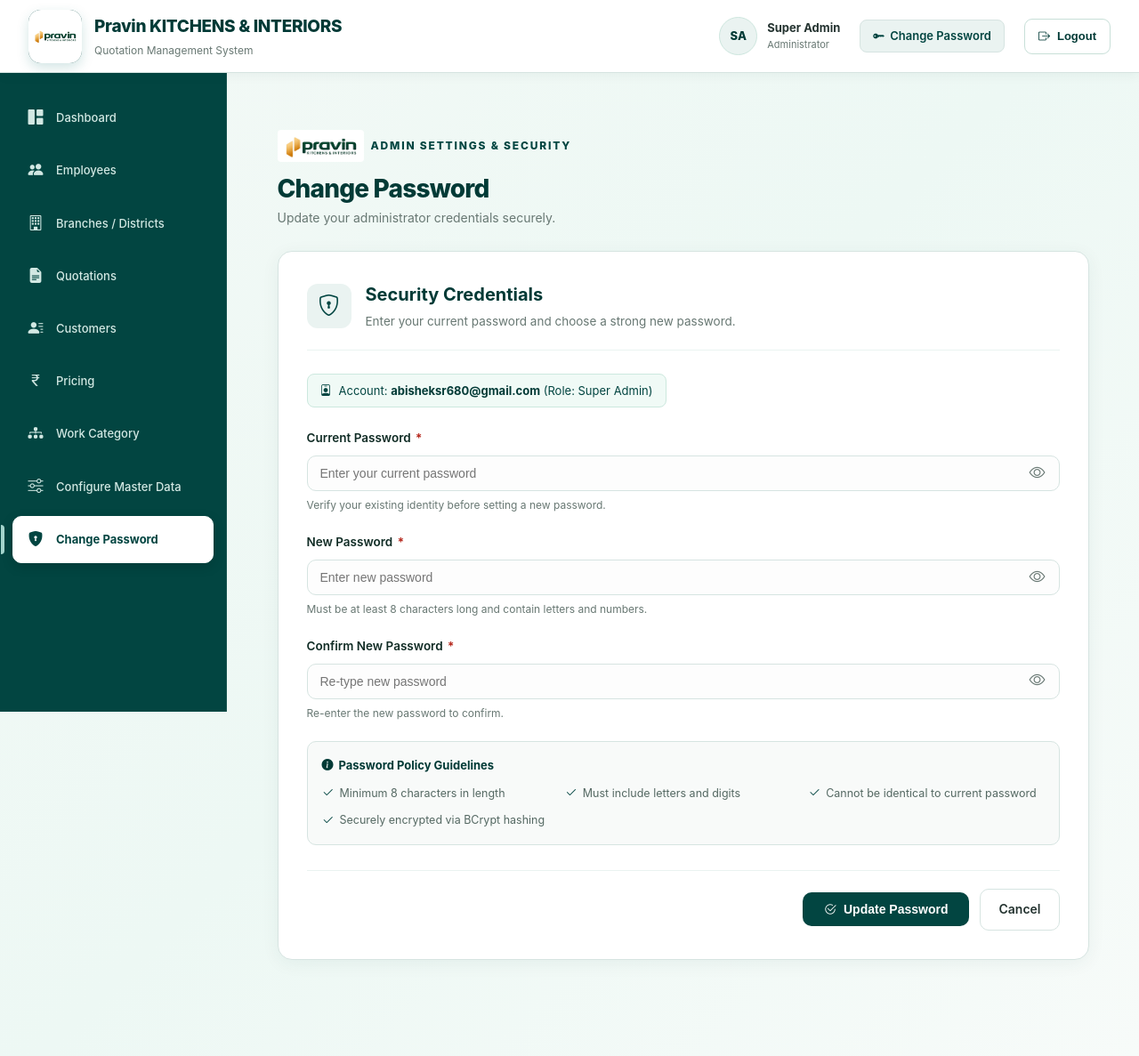
After one commit to Abishek7601/pravin-kitchen-software, a Spring Boot app: page /admin/change-password in a window 1280 px wide. The commit adds this page. Shown: the whole page at 89% size. Run offline with Spring Boot 4, Linux system fonts and the light colour scheme; a user stored in the database is signed in; some of the project's set-up classes (security, data sources, template engines, error pages and the like) are left out, and stand-ins take their place.

Commit message:
change password field

```diff
--- a/src/main/java/com/example/pravin_quotation/config/DataInitializer.java
+++ b/src/main/java/com/example/pravin_quotation/config/DataInitializer.java
@@ -12,7 +12,7 @@ import org.springframework.security.crypto.password.PasswordEncoder;
 public class DataInitializer {
 
     @Bean
-    CommandLineRunner createSuperAdmin(
+    public CommandLineRunner createSuperAdmin(
             UserRepository userRepository,
             PasswordEncoder passwordEncoder) {
 
@@ -21,7 +21,7 @@ public class DataInitializer {
             String adminEmail = "abisheksr680@gmail.com";
             String adminPassword = "Admin@123";
 
-            if (!userRepository.existsByEmail(adminEmail)) {
+            if (!userRepository.existsByEmail(adminEmail) && !userRepository.existsByRole(Role.SUPER_ADMIN)) {
 
                 User admin = new User();
 
--- /dev/null
+++ b/src/main/java/com/example/pravin_quotation/controller/AdminPasswordController.java
@@ -0,0 +1,80 @@
+package com.example.pravin_quotation.controller;
+
+import com.example.pravin_quotation.model.User;
+import com.example.pravin_quotation.repository.UserRepository;
+import com.example.pravin_quotation.service.AdminPasswordService;
+import org.springframework.security.core.Authentication;
+import org.springframework.stereotype.Controller;
+import org.springframework.ui.Model;
+import org.springframework.web.bind.annotation.GetMapping;
+import org.springframework.web.bind.annotation.PostMapping;
+import org.springframework.web.bind.annotation.RequestMapping;
+import org.springframework.web.bind.annotation.RequestParam;
+import org.springframework.web.servlet.mvc.support.RedirectAttributes;
+
+/**
+ * Controller for Admin Change Password feature under Admin Settings / Security.
+ */
+@Controller
+@RequestMapping("/admin")
+public class AdminPasswordController {
+
+    private final AdminPasswordService adminPasswordService;
+    private final UserRepository userRepository;
+
+    public AdminPasswordController(AdminPasswordService adminPasswordService, UserRepository userRepository) {
+        this.adminPasswordService = adminPasswordService;
+        this.userRepository = userRepository;
+    }
+
+    /**
+     * Renders the Change Password page.
+     */
+    @GetMapping({"/change-password", "/settings/change-password", "/security/change-password"})
+    public String showChangePasswordPage(Authentication authentication, Model model) {
+        if (authentication != null) {
+            String email = authentication.getName();
+            userRepository.findByEmail(email).ifPresent(user -> model.addAttribute("adminUser", user));
+            model.addAttribute("adminEmail", email);
+        }
+        return "admin/change-password";
+    }
+
+    /**
+     * Processes the Change Password form submission.
+     */
+    @PostMapping({"/change-password", "/settings/change-password", "/security/change-password"})
+    public String processChangePassword(
+            @RequestParam(required = false) String currentPassword,
+            @RequestParam(required = false) String newPassword,
+            @RequestParam(required = false) String confirmPassword,
+            Authentication authentication,
+            RedirectAttributes redirectAttributes) {
+
+        if (authentication == null || !authentication.isAuthenticated()) {
+            return "redirect:/login";
+        }
+
+        try {
+            adminPasswordService.changePassword(
+                    authentication.getName(),
+                    currentPassword,
+                    newPassword,
+                    confirmPassword
+            );
+
+            redirectAttributes.addFlashAttribute(
+                    "successMessage",
+                    "Password changed successfully! Your new password is now active."
+            );
+            return "redirect:/admin/change-password";
+
+        } catch (IllegalArgumentException | IllegalStateException e) {
+            redirectAttributes.addFlashAttribute("errorMessage", e.getMessage());
+            return "redirect:/admin/change-password";
+        } catch (Exception e) {
+            redirectAttributes.addFlashAttribute("errorMessage", "An error occurred while updating the password.");
+            return "redirect:/admin/change-password";
+        }
+    }
+}
--- a/src/main/java/com/example/pravin_quotation/repository/UserRepository.java
+++ b/src/main/java/com/example/pravin_quotation/repository/UserRepository.java
@@ -1,5 +1,6 @@
 package com.example.pravin_quotation.repository;
 
+import com.example.pravin_quotation.model.Role;
 import com.example.pravin_quotation.model.User;
 import org.springframework.data.jpa.repository.JpaRepository;
 
@@ -12,5 +13,7 @@ public interface UserRepository extends JpaRepository<User, Long> {
 
     boolean existsByEmail(String email);
 
+    boolean existsByRole(Role role);
+
     List<User> findByBranchId(Long branchId);
 }
--- /dev/null
+++ b/src/main/resources/templates/admin/change-password.html
@@ -0,0 +1,445 @@
+<!DOCTYPE html>
+<html lang="en" xmlns:th="http://www.thymeleaf.org">
+<head>
+  <meta charset="UTF-8">
+  <meta name="viewport" content="width=device-width, initial-scale=1.0">
+  <title>Change Password | Pravin KITCHENS &amp; INTERIORS</title>
+
+  <!-- Bootstrap Icons -->
+  <link rel="stylesheet" href="https://cdn.jsdelivr.net/npm/bootstrap-icons@1.11.3/font/bootstrap-icons.css">
+
+  <link rel="stylesheet" th:href="@{/css/admin-nav.css}">
+  <link rel="stylesheet" th:href="@{/css/gst-setting-form.css}">
+
+  <style>
+    .change-pwd-page {
+      width: 100%;
+      max-width: 960px;
+      margin: 0 auto;
+      padding: 36px 24px 60px;
+    }
+
+    .pwd-card {
+      background: #ffffff;
+      border: 1px solid #D6E4E1;
+      border-radius: 16px;
+      padding: 32px;
+      box-shadow: 0 4px 20px rgba(2, 69, 65, 0.06);
+    }
+
+    .pwd-card-header {
+      display: flex;
+      align-items: center;
+      gap: 16px;
+      padding-bottom: 20px;
+      border-bottom: 1px solid #EAF3F1;
+      margin-bottom: 26px;
+    }
+
+    .pwd-icon-box {
+      width: 50px;
+      height: 50px;
+      border-radius: 12px;
+      background: #EAF3F1;
+      color: #024541;
+      display: flex;
+      align-items: center;
+      justify-content: center;
+      font-size: 24px;
+    }
+
+    .pwd-card-header h2 {
+      font-size: 20px;
+      font-weight: 700;
+      color: #013A36;
+      margin: 0 0 4px 0;
+    }
+
+    .pwd-card-header p {
+      font-size: 13.5px;
+      color: #687873;
+      margin: 0;
+    }
+
+    .admin-account-badge {
+      display: inline-flex;
+      align-items: center;
+      gap: 8px;
+      background: #f0faf6;
+      border: 1px solid #cce8de;
+      padding: 8px 14px;
+      border-radius: 8px;
+      font-size: 13px;
+      color: #024541;
+      margin-bottom: 24px;
+    }
+
+    .admin-account-badge strong {
+      color: #013A36;
+    }
+
+    .form-group {
+      margin-bottom: 22px;
+    }
+
+    .form-group label {
+      display: block;
+      font-size: 13.5px;
+      font-weight: 600;
+      color: #102c25;
+      margin-bottom: 8px;
+    }
+
+    .form-group label span.req {
+      color: #b42318;
+      margin-left: 2px;
+    }
+
+    .pwd-input-wrapper {
+      position: relative;
+      display: flex;
+      align-items: center;
+    }
+
+    .pwd-input-wrapper input {
+      width: 100%;
+      padding: 11px 44px 11px 14px;
+      font-size: 14px;
+      border: 1.5px solid #D6E4E1;
+      border-radius: 10px;
+      background: #fdfdfd;
+      color: #102c25;
+      outline: none;
+      transition: all 0.2s ease;
+    }
+
+    .pwd-input-wrapper input:focus {
+      border-color: #024541;
+      background: #ffffff;
+      box-shadow: 0 0 0 3px rgba(2, 69, 65, 0.12);
+    }
+
+    .pwd-toggle-btn {
+      position: absolute;
+      right: 12px;
+      background: transparent;
+      border: none;
+      color: #687873;
+      cursor: pointer;
+      font-size: 18px;
+      padding: 4px;
+      display: flex;
+      align-items: center;
+      justify-content: center;
+      transition: color 0.15s ease;
+    }
+
+    .pwd-toggle-btn:hover {
+      color: #024541;
+    }
+
+    .field-hint {
+      display: block;
+      font-size: 12px;
+      color: #687873;
+      margin-top: 6px;
+    }
+
+    .policy-box {
+      background: #f8faf9;
+      border: 1px solid #D6E4E1;
+      border-radius: 10px;
+      padding: 16px;
+      margin-bottom: 24px;
+    }
+
+    .policy-box h4 {
+      font-size: 13px;
+      font-weight: 700;
+      color: #013A36;
+      margin: 0 0 10px 0;
+      display: flex;
+      align-items: center;
+      gap: 6px;
+    }
+
+    .policy-list {
+      list-style: none;
+      padding: 0;
+      margin: 0;
+      display: grid;
+      grid-template-columns: repeat(auto-fit, minmax(220px, 1fr));
+      gap: 8px;
+    }
+
+    .policy-list li {
+      font-size: 12.5px;
+      color: #556963;
+      display: flex;
+      align-items: center;
+      gap: 6px;
+    }
+
+    .policy-list li i {
+      font-size: 14px;
+      color: #024541;
+    }
+
+    .form-actions {
+      display: flex;
+      align-items: center;
+      gap: 12px;
+      margin-top: 28px;
+      padding-top: 20px;
+      border-top: 1px solid #EAF3F1;
+    }
+
+    .btn-submit {
+      display: inline-flex;
+      align-items: center;
+      gap: 8px;
+      background: #024541;
+      color: #ffffff;
+      padding: 11px 24px;
+      font-size: 14px;
+      font-weight: 600;
+      border: none;
+      border-radius: 10px;
+      cursor: pointer;
+      transition: all 0.2s ease;
+    }
+
+    .btn-submit:hover {
+      background: #013A36;
+      box-shadow: 0 4px 14px rgba(2, 69, 65, 0.25);
+    }
+
+    .btn-cancel {
+      display: inline-flex;
+      align-items: center;
+      gap: 6px;
+      background: #ffffff;
+      color: #687873;
+      border: 1px solid #D6E4E1;
+      padding: 11px 20px;
+      font-size: 14px;
+      font-weight: 600;
+      border-radius: 10px;
+      text-decoration: none;
+      transition: all 0.2s ease;
+    }
+
+    .btn-cancel:hover {
+      background: #F5F8F7;
+      color: #102c25;
+    }
+
+    .alert {
+      padding: 14px 18px;
+      border-radius: 10px;
+      font-size: 13.5px;
+      margin-bottom: 24px;
+      display: flex;
+      align-items: center;
+      gap: 10px;
+    }
+
+    .alert-success {
+      background: #edf8f4;
+      border: 1px solid #a3dcce;
+      color: #0e5b45;
+    }
+
+    .alert-danger {
+      background: #fef3f2;
+      border: 1px solid #fecdca;
+      color: #b42318;
+    }
+  </style>
+</head>
+<body>
+
+<nav th:replace="~{fragments/admin-navigation :: top-navbar}"></nav>
+
+<div class="dashboard-layout">
+
+  <aside th:replace="~{fragments/admin-navigation :: sidebar(activeTab='change-password')}"></aside>
+
+  <main class="main-content">
+
+    <div class="change-pwd-page">
+
+      <!-- Page Header -->
+      <div class="page-header" style="margin-bottom: 26px;">
+        <div>
+          <span class="page-label" style="display: inline-flex; align-items: center; gap: 8px;">
+            <img th:src="@{/images/company-logo.png}" alt="Pravin KITCHENS &amp; INTERIORS" style="height: 36px; width: auto; object-fit: contain; background: #ffffff; padding: 2px; border-radius: 4px;">
+            ADMIN SETTINGS &amp; SECURITY
+          </span>
+          <h1 style="font-size: 28px; font-weight: 800; color: #013A36; margin: 6px 0 4px 0;">Change Password</h1>
+          <p style="font-size: 14px; color: #687873; margin: 0;">Update your administrator credentials securely.</p>
+        </div>
+      </div>
+
+      <!-- Flash Messages -->
+      <div th:if="${successMessage}" class="alert alert-success">
+        <i class="bi bi-check-circle-fill" style="font-size: 18px;"></i>
+        <span th:text="${successMessage}">Password changed successfully.</span>
+      </div>
+
+      <div th:if="${errorMessage}" class="alert alert-danger">
+        <i class="bi bi-exclamation-triangle-fill" style="font-size: 18px;"></i>
+        <span th:text="${errorMessage}">An error occurred.</span>
+      </div>
+
+      <!-- Main Form Card -->
+      <div class="pwd-card">
+
+        <div class="pwd-card-header">
+          <div class="pwd-icon-box">
+            <i class="bi bi-shield-lock"></i>
+          </div>
+          <div>
+            <h2>Security Credentials</h2>
+            <p>Enter your current password and choose a strong new password.</p>
+          </div>
+        </div>
+
+        <div class="admin-account-badge">
+          <i class="bi bi-person-badge"></i>
+          <span>Account: <strong th:text="${adminEmail != null ? adminEmail : 'Administrator'}">abisheksr680@gmail.com</strong> (Role: Super Admin)</span>
+        </div>
+
+        <form th:action="@{/admin/change-password}" method="post" id="changePasswordForm">
+          <input type="hidden" th:name="${_csrf.parameterName}" th:value="${_csrf.token}">
+
+          <!-- Current Password -->
+          <div class="form-group">
+            <label for="currentPassword">Current Password <span class="req">*</span></label>
+            <div class="pwd-input-wrapper">
+              <input type="password" id="currentPassword" name="currentPassword" placeholder="Enter your current password" autocomplete="current-password" required>
+              <button type="button" class="pwd-toggle-btn" onclick="togglePasswordVisibility('currentPassword', this)" title="Show/Hide Password">
+                <i class="bi bi-eye"></i>
+              </button>
+            </div>
+            <span class="field-hint">Verify your existing identity before setting a new password.</span>
+          </div>
+
+          <!-- New Password -->
+          <div class="form-group">
+            <label for="newPassword">New Password <span class="req">*</span></label>
+            <div class="pwd-input-wrapper">
+              <input type="password" id="newPassword" name="newPassword" placeholder="Enter new password" autocomplete="new-password" minlength="8" required>
+              <button type="button" class="pwd-toggle-btn" onclick="togglePasswordVisibility('newPassword', this)" title="Show/Hide Password">
+                <i class="bi bi-eye"></i>
+              </button>
+            </div>
+            <span class="field-hint">Must be at least 8 characters long and contain letters and numbers.</span>
+          </div>
+
+          <!-- Confirm New Password -->
+          <div class="form-group">
+            <label for="confirmPassword">Confirm New Password <span class="req">*</span></label>
+            <div class="pwd-input-wrapper">
+              <input type="password" id="confirmPassword" name="confirmPassword" placeholder="Re-type new password" autocomplete="new-password" minlength="8" required>
+              <button type="button" class="pwd-toggle-btn" onclick="togglePasswordVisibility('confirmPassword', this)" title="Show/Hide Password">
+                <i class="bi bi-eye"></i>
+              </button>
+            </div>
+            <span class="field-hint" id="matchHint">Re-enter the new password to confirm.</span>
+          </div>
+
+          <!-- Password Policy Information Box -->
+          <div class="policy-box">
+            <h4><i class="bi bi-info-circle-fill"></i> Password Policy Guidelines</h4>
+            <ul class="policy-list">
+              <li><i class="bi bi-check2"></i> Minimum 8 characters in length</li>
+              <li><i class="bi bi-check2"></i> Must include letters and digits</li>
+              <li><i class="bi bi-check2"></i> Cannot be identical to current password</li>
+              <li><i class="bi bi-check2"></i> Securely encrypted via BCrypt hashing</li>
+            </ul>
+          </div>
+
+          <!-- Action Buttons -->
+          <div class="form-actions">
+            <button type="submit" class="btn-submit" id="submitBtn">
+              <i class="bi bi-check2-circle"></i>
+              <span>Update Password</span>
+            </button>
+            <a th:href="@{/admin/dashboard}" class="btn-cancel">
+              <span>Cancel</span>
+            </a>
+          </div>
+
+        </form>
+
+      </div>
+
+    </div>
+
+  </main>
+
+</div>
+
+<script>
+  function togglePasswordVisibility(fieldId, btn) {
+    const input = document.getElementById(fieldId);
+    if (!input) return;
+    const icon = btn.querySelector('i');
+    if (input.type === 'password') {
+      input.type = 'text';
+      if (icon) {
+        icon.classList.remove('bi-eye');
+        icon.classList.add('bi-eye-slash');
+      }
+    } else {
+      input.type = 'password';
+      if (icon) {
+        icon.classList.remove('bi-eye-slash');
+        icon.classList.add('bi-eye-eye');
+        icon.className = 'bi bi-eye';
+      }
+    }
+  }
+
+  // Client-side quick validation assistance
+  document.addEventListener('DOMContentLoaded', function () {
+    const newPwd = document.getElementById('newPassword');
+    const confirmPwd = document.getElementById('confirmPassword');
+    const matchHint = document.getElementById('matchHint');
+    const form = document.getElementById('changePasswordForm');
+
+    function checkMatch() {
+      if (!confirmPwd.value) {
+        matchHint.textContent = 'Re-enter the new password to confirm.';
+        matchHint.style.color = '#687873';
+        return;
+      }
+      if (newPwd.value !== confirmPwd.value) {
+        matchHint.textContent = '✗ Passwords do not match.';
+        matchHint.style.color = '#b42318';
+      } else {
+        matchHint.textContent = '✓ Passwords match.';
+        matchHint.style.color = '#13795B';
+      }
+    }
+
+    if (newPwd && confirmPwd && matchHint) {
+      newPwd.addEventListener('input', checkMatch);
+      confirmPwd.addEventListener('input', checkMatch);
+    }
+
+    if (form) {
+      form.addEventListener('submit', function (e) {
+        if (newPwd.value !== confirmPwd.value) {
+          e.preventDefault();
+          alert('New password and confirmation password do not match.');
+          confirmPwd.focus();
+        }
+      });
+    }
+  });
+</script>
+
+</body>
+</html>
--- a/src/main/resources/templates/fragments/admin-navigation.html
+++ b/src/main/resources/templates/fragments/admin-navigation.html
@@ -35,6 +35,11 @@
                 <small>Administrator</small>
             </div>
         </div>
+
+        <a th:href="@{/admin/change-password}" class="change-password-btn" title="Change Password" style="display: inline-flex; align-items: center; gap: 6px; padding: 7px 14px; font-size: 13px; font-weight: 600; border-radius: 8px; text-decoration: none; color: #024541; background: #EAF3F1; border: 1px solid #D6E4E1; transition: all 0.2s ease;">
+            <i class="bi bi-key-fill"></i>
+            <span>Change Password</span>
+        </a>
 
         <form th:action="@{/logout}" method="post">
             <button type="submit" class="logout-btn">
@@ -117,6 +122,14 @@
             <span>Configure Master Data</span>
         </a>
 
+        <!-- Security / Change Password -->
+        <a th:href="@{/admin/change-password}"
+           class="sidebar-link"
+           th:classappend="${activeTab == 'change-password' or activeTab == 'security' or activeTab == 'settings'} ? ' active' : ''">
+            <i class="bi bi-shield-lock-fill"></i>
+            <span>Change Password</span>
+        </a>
+
     </div>
 
     <!-- Sidebar Bottom -->
```
Also changed, not shown: src/main/java/com/example/pravin_quotation/service/AdminPasswordService.java (added, +88 -0 lines), 1 other file.
